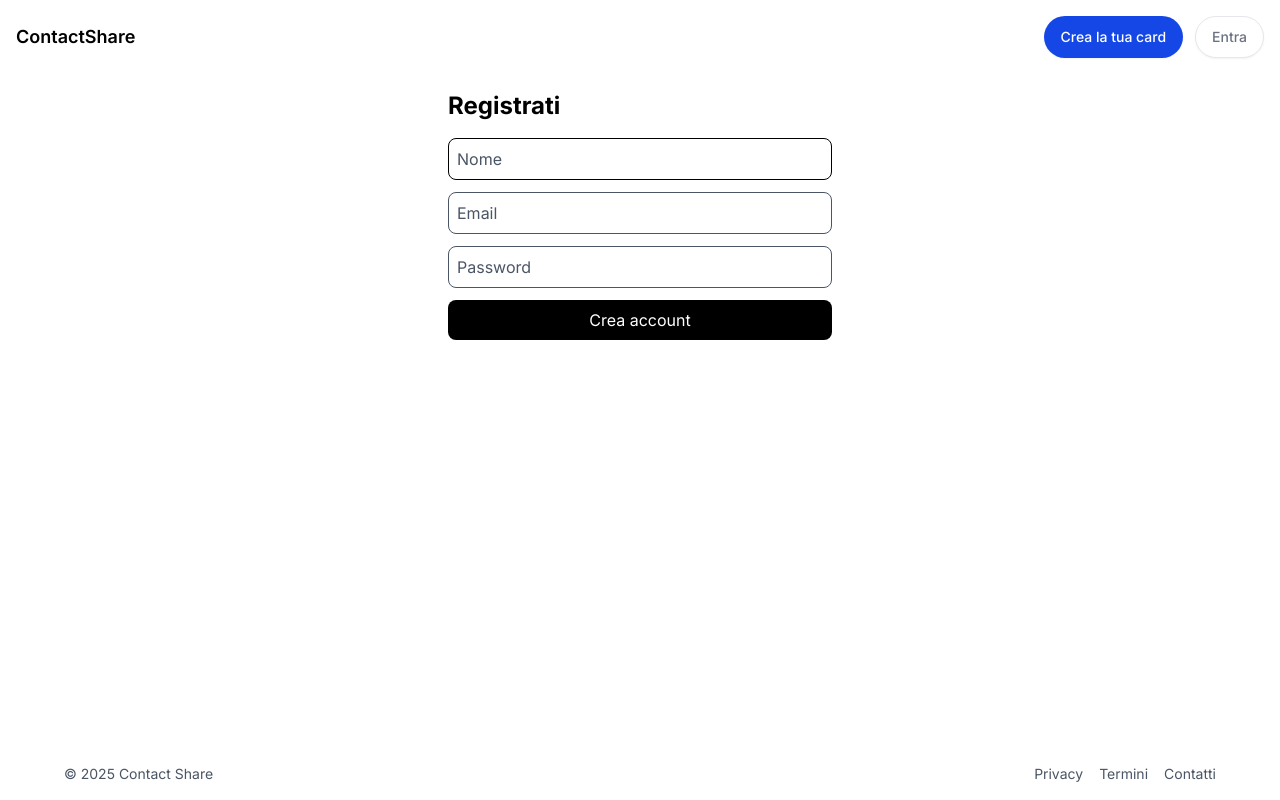
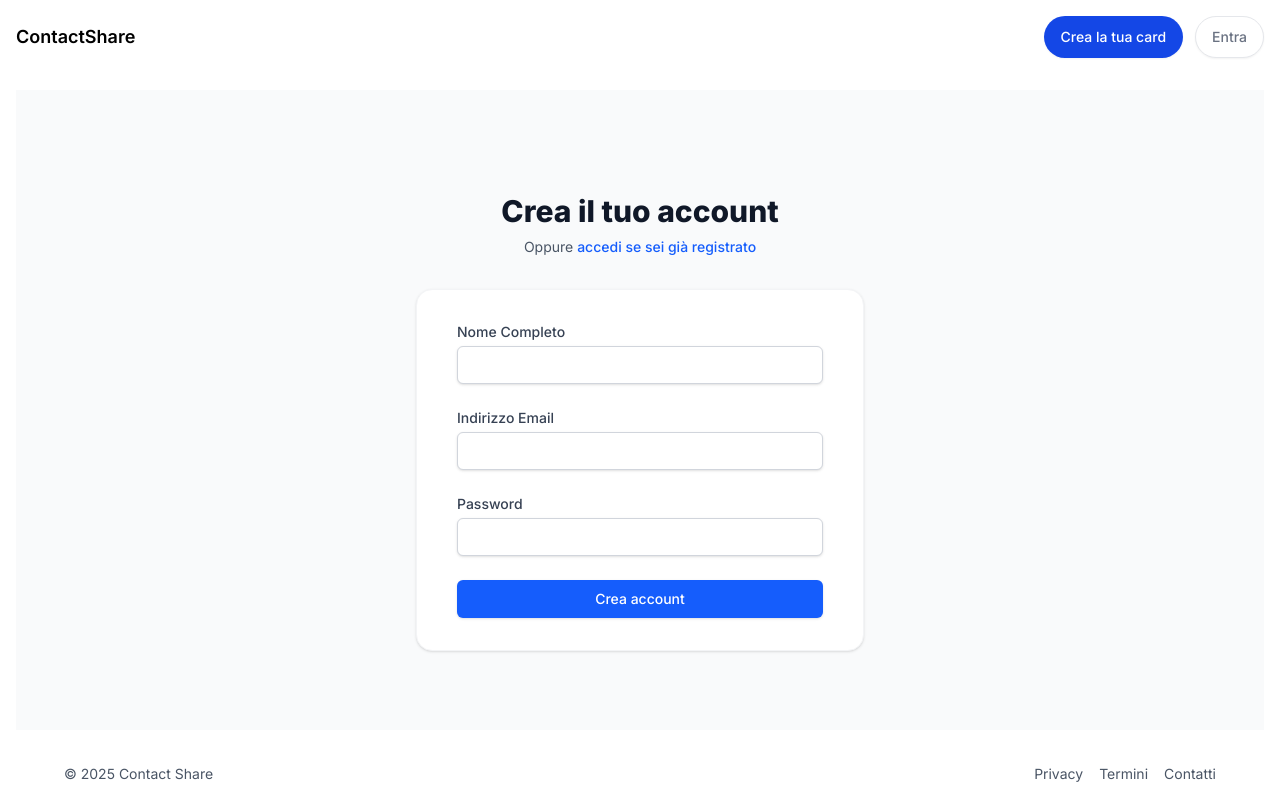
Before and after one commit to Lowell130/contact-share-app, a Nuxt app in the folder frontend/: page /register in a window 1280 px wide. Built offline with nearby package versions, Linux system fonts and the light colour scheme.

Commit message:
style for login and register page

```diff
--- a/frontend/pages/login.vue
+++ b/frontend/pages/login.vue
@@ -1,13 +1,81 @@
 <template>
-  <section class="max-w-sm mx-auto mt-10 space-y-4">
-    <h1 class="text-2xl font-bold">Accedi</h1>
-    <form @submit.prevent="onSubmit" class="space-y-3">
-      <input v-model="email" type="email" class="border p-2 w-full" placeholder="Email" required />
-      <input v-model="password" type="password" class="border p-2 w-full" placeholder="Password" required />
-      <button class="px-4 py-2 bg-black text-white rounded w-full">Login</button>
-    </form>
-    <p v-if="error" class="text-red-600 text-sm">{{ error }}</p>
-  </section>
+  <div class="min-h-[80vh] flex flex-col justify-center py-12 sm:px-6 lg:px-8 bg-gray-50">
+    <div class="sm:mx-auto sm:w-full sm:max-w-md">
+      <h2 class="mt-6 text-center text-3xl font-extrabold text-gray-900">
+        Accedi al tuo account
+      </h2>
+      <p class="mt-2 text-center text-sm text-gray-600">
+        Oppure
+        <NuxtLink to="/register" class="font-medium text-blue-600 hover:text-blue-500">
+          inizia la prova gratuita
+        </NuxtLink>
+      </p>
+    </div>
+
+    <div class="mt-8 sm:mx-auto sm:w-full sm:max-w-md">
+      <div class="bg-white py-8 px-4 shadow sm:rounded-lg sm:px-10 border border-gray-100">
+        <form class="space-y-6" @submit.prevent="onSubmit">
+          <div>
+            <label for="email" class="block text-sm font-medium text-gray-700">
+              Indirizzo Email
+            </label>
+            <div class="mt-1">
+              <input
+                id="email"
+                v-model="email"
+                name="email"
+                type="email"
+                autocomplete="email"
+                required
+                class="appearance-none block w-full px-3 py-2 border border-gray-300 rounded-md shadow-sm placeholder-gray-400 focus:outline-none focus:ring-blue-500 focus:border-blue-500 sm:text-sm"
+              />
+            </div>
+          </div>
+
+          <div>
+            <label for="password" class="block text-sm font-medium text-gray-700">
+              Password
+            </label>
+            <div class="mt-1">
+              <input
+                id="password"
+                v-model="password"
+                name="password"
+                type="password"
+                autocomplete="current-password"
+                required
+                class="appearance-none block w-full px-3 py-2 border border-gray-300 rounded-md shadow-sm placeholder-gray-400 focus:outline-none focus:ring-blue-500 focus:border-blue-500 sm:text-sm"
+              />
+            </div>
+          </div>
+
+          <div v-if="error" class="rounded-md bg-red-50 p-4">
+            <div class="flex">
+              <div class="flex-shrink-0">
+                <svg class="h-5 w-5 text-red-400" xmlns="http://www.w3.org/2000/svg" viewBox="0 0 20 20" fill="currentColor" aria-hidden="true">
+                  <path fill-rule="evenodd" d="M10 18a8 8 0 100-16 8 8 0 000 16zM8.707 7.293a1 1 0 00-1.414 1.414L8.586 10l-1.293 1.293a1 1 0 101.414 1.414L10 11.414l1.293 1.293a1 1 0 001.414-1.414L11.414 10l1.293-1.293a1 1 0 00-1.414-1.414L10 8.586 8.707 7.293z" clip-rule="evenodd" />
+                </svg>
+              </div>
+              <div class="ml-3">
+                <h3 class="text-sm font-medium text-red-800">
+                  {{ error }}
+                </h3>
+              </div>
+            </div>
+          </div>
+
+          <div>
+            <button
+              type="submit"
+              class="w-full flex justify-center py-2 px-4 border border-transparent rounded-md shadow-sm text-sm font-medium text-white bg-blue-600 hover:bg-blue-700 focus:outline-none focus:ring-2 focus:ring-offset-2 focus:ring-blue-500"
+            >
+              Accedi
+            </button>
+          </div>
+        </form>
+      </div>
+    </div>
+  </div>
 </template>
 
 <script setup>
@@ -25,7 +93,7 @@ const onSubmit = async () => {
     router.push('/dashboard')
   } catch (e) {
     console.error(e)
-    error.value = 'Credenziali non valide.'
+    error.value = 'Credenziali non valide. Riprova.'
   }
 }
 </script>
--- a/frontend/pages/register.vue
+++ b/frontend/pages/register.vue
@@ -1,41 +1,97 @@
 <template>
-  <div class="max-w-sm mx-auto">
-    <h1 class="text-2xl font-bold mb-4">Registrati</h1>
+  <div class="min-h-[80vh] flex flex-col justify-center py-12 sm:px-6 lg:px-8 bg-gray-50">
+    <div class="sm:mx-auto sm:w-full sm:max-w-md">
+      <h2 class="mt-6 text-center text-3xl font-extrabold text-gray-900">
+        Crea il tuo account
+      </h2>
+      <p class="mt-2 text-center text-sm text-gray-600">
+        Oppure
+        <NuxtLink to="/login" class="font-medium text-blue-600 hover:text-blue-500">
+          accedi se sei già registrato
+        </NuxtLink>
+      </p>
+    </div>
 
-    <form @submit.prevent="onSubmit" class="space-y-3">
+    <div class="mt-8 sm:mx-auto sm:w-full sm:max-w-md">
+      <div class="bg-white py-8 px-4 shadow sm:rounded-lg sm:px-10 border border-gray-100">
+        <form class="space-y-6" @submit.prevent="onSubmit">
+          <div>
+            <label for="name" class="block text-sm font-medium text-gray-700">
+              Nome Completo
+            </label>
+            <div class="mt-1">
               <input
+                id="name"
                 v-model="name"
-        placeholder="Nome"
-        class="border p-2 w-full rounded"
+                name="name"
+                type="text"
+                required
+                class="appearance-none block w-full px-3 py-2 border border-gray-300 rounded-md shadow-sm placeholder-gray-400 focus:outline-none focus:ring-blue-500 focus:border-blue-500 sm:text-sm"
               />
+            </div>
+          </div>
 
+          <div>
+            <label for="email" class="block text-sm font-medium text-gray-700">
+              Indirizzo Email
+            </label>
+            <div class="mt-1">
               <input
+                id="email"
                 v-model="email"
+                name="email"
                 type="email"
-        placeholder="Email"
-        class="border p-2 w-full rounded"
+                autocomplete="email"
                 required
+                class="appearance-none block w-full px-3 py-2 border border-gray-300 rounded-md shadow-sm placeholder-gray-400 focus:outline-none focus:ring-blue-500 focus:border-blue-500 sm:text-sm"
               />
+            </div>
+          </div>
 
+          <div>
+            <label for="password" class="block text-sm font-medium text-gray-700">
+              Password
+            </label>
+            <div class="mt-1">
               <input
+                id="password"
                 v-model="password"
+                name="password"
                 type="password"
-        placeholder="Password"
-        class="border p-2 w-full rounded"
+                autocomplete="new-password"
                 required
+                class="appearance-none block w-full px-3 py-2 border border-gray-300 rounded-md shadow-sm placeholder-gray-400 focus:outline-none focus:ring-blue-500 focus:border-blue-500 sm:text-sm"
               />
+            </div>
+          </div>
 
-      <p v-if="errorMsg" class="text-sm text-red-600">
+          <div v-if="errorMsg" class="rounded-md bg-red-50 p-4">
+            <div class="flex">
+              <div class="flex-shrink-0">
+                <svg class="h-5 w-5 text-red-400" xmlns="http://www.w3.org/2000/svg" viewBox="0 0 20 20" fill="currentColor" aria-hidden="true">
+                  <path fill-rule="evenodd" d="M10 18a8 8 0 100-16 8 8 0 000 16zM8.707 7.293a1 1 0 00-1.414 1.414L8.586 10l-1.293 1.293a1 1 0 101.414 1.414L10 11.414l1.293 1.293a1 1 0 001.414-1.414L11.414 10l1.293-1.293a1 1 0 00-1.414-1.414L10 8.586 8.707 7.293z" clip-rule="evenodd" />
+                </svg>
+              </div>
+              <div class="ml-3">
+                <h3 class="text-sm font-medium text-red-800">
                   {{ errorMsg }}
-      </p>
+                </h3>
+              </div>
+            </div>
+          </div>
 
+          <div>
             <button
-        class="px-4 py-2 bg-black text-white w-full rounded disabled:opacity-60"
+              type="submit"
               :disabled="loading"
+              class="w-full flex justify-center py-2 px-4 border border-transparent rounded-md shadow-sm text-sm font-medium text-white bg-blue-600 hover:bg-blue-700 focus:outline-none focus:ring-2 focus:ring-offset-2 focus:ring-blue-500 disabled:opacity-50 disabled:cursor-not-allowed"
             >
-        {{ loading ? 'Creazione account…' : 'Crea account' }}
+              {{ loading ? 'Creazione account...' : 'Crea account' }}
             </button>
+          </div>
         </form>
+      </div>
+    </div>
   </div>
 </template>
 
@@ -57,7 +113,6 @@ const onSubmit = async () => {
     navigateTo('/dashboard')
   } catch (err) {
     console.error('Errore registrazione', err)
-    // se FastAPI manda {detail: "..."} lo mostriamo, altrimenti generico
     const detail = err?.data?.detail || err?.message
     errorMsg.value = detail || 'Registrazione non riuscita'
   } finally {
```
Lines whose indentation alone changed are shown as unchanged.
